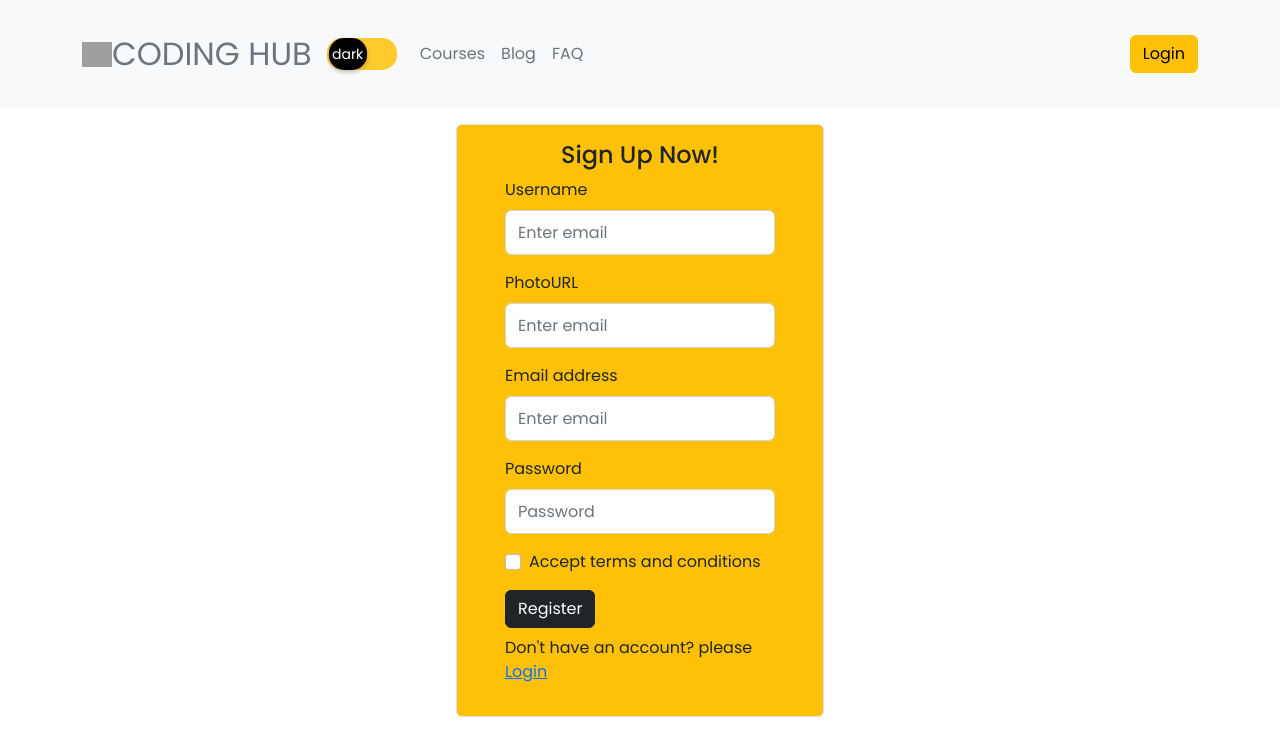
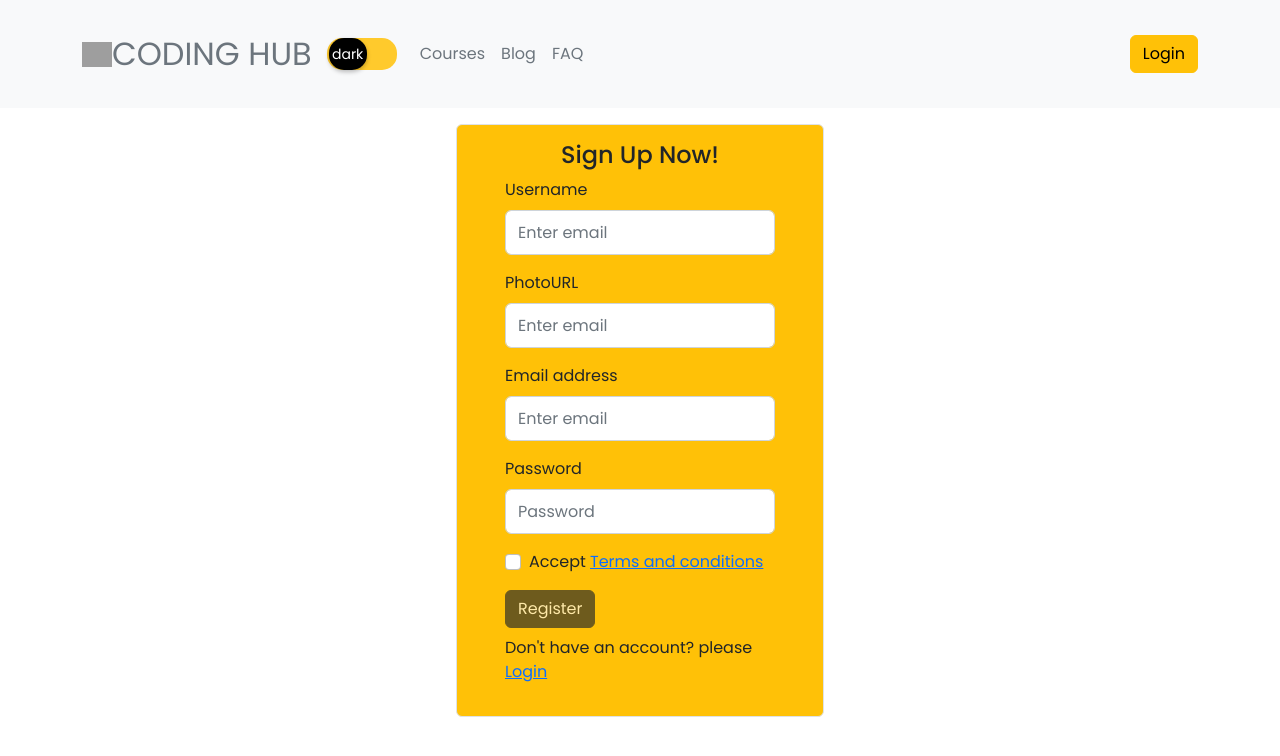
Before and after one commit to Sreemaye44/coding-hub-client, a React (Create React App) app: page /register in a window 1280 px wide. Shown: the top 756 px of the page. Built offline with nearby package versions, Linux system fonts and the light colour scheme; no server answers; grey boxes are pictures that could not be loaded.

Commit message:
register btn disabled'

```diff
--- a/src/components/Register/Register.js
+++ b/src/components/Register/Register.js
@@ -10,6 +10,7 @@ import { AuthContext } from '../../Context/UserContext';
 const Register = () => {
   const{createUser,updateUserProfile}=useContext(AuthContext);
   const [error,setError]=useState(" ");
+  const [accepted, setAccepted]= useState(false);
   const handleSubmit=(event)=>
   {
     event.preventDefault();
@@ -43,6 +44,9 @@ const Register = () => {
     .then(()=>{})
     .catch(error=>console.error(error));
   }
+  const handleAccepted=event=>{
+    setAccepted(event.target.checked);
+}
     return (
         <div>
           <Form onSubmit={handleSubmit} className='border rounded m-3 mx-auto py-3 px-5 bg-warning' style={{width:'23rem'}}>
@@ -66,9 +70,13 @@ const Register = () => {
       </Form.Group>
       <p className='text-danger'><small>{error}</small></p>
       <Form.Group className="mb-3" controlId="formBasicCheckbox">
-        <Form.Check type="checkbox" label="Accept terms and conditions" />
+      <Form.Check
+         type="checkbox"
+         onClick={handleAccepted}
+         label={<>Accept <Link to='/terms'>Terms and conditions</Link></>}/>
+
       </Form.Group>
-      <Button className='me-5' variant="dark" type="submit">
+      <Button className='me-5' variant="dark" type="submit" disabled={!accepted}>
         Register
       </Button>
       <p className='mt-2'>Don't have an account? please <Link to='/login'>Login</Link></p>
```
